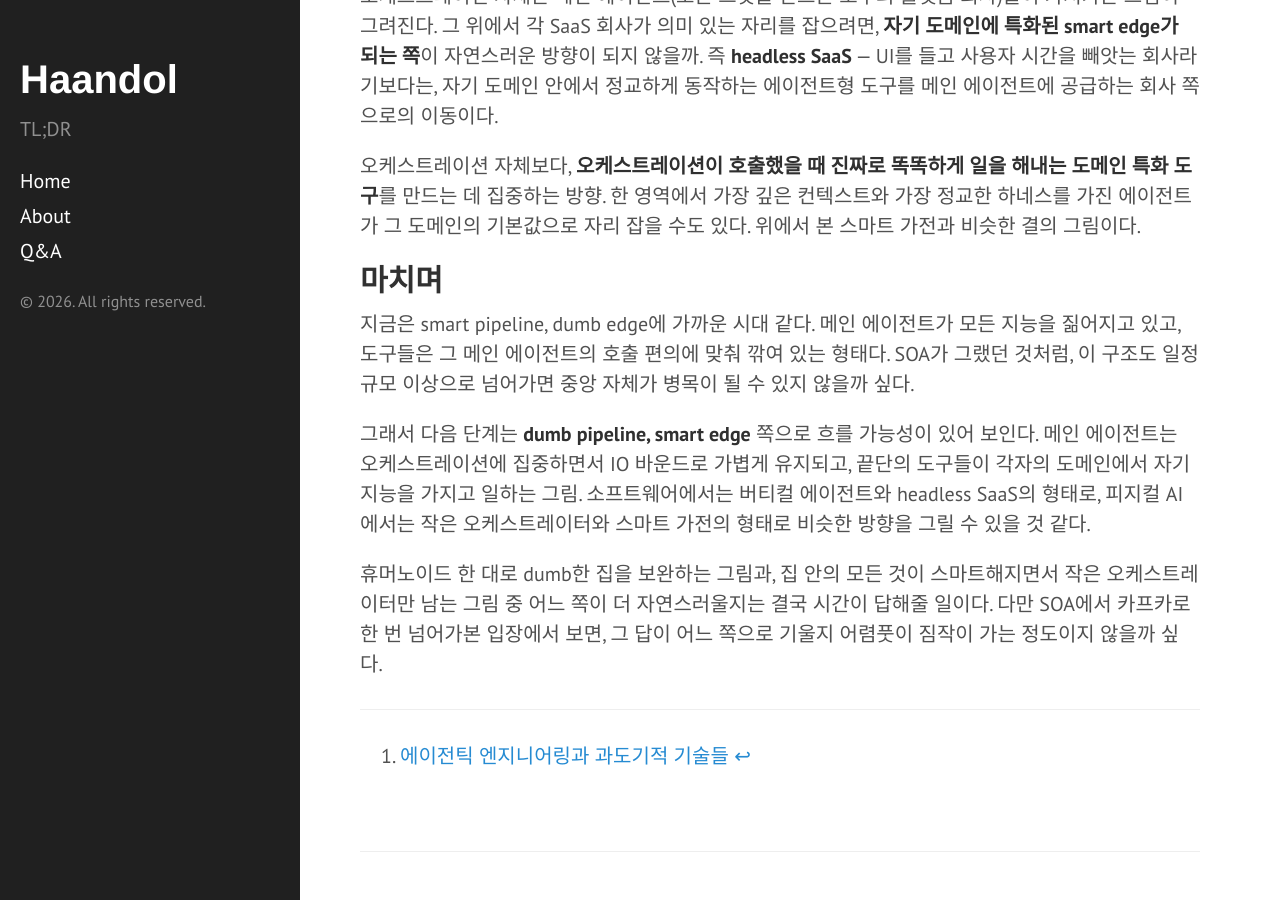
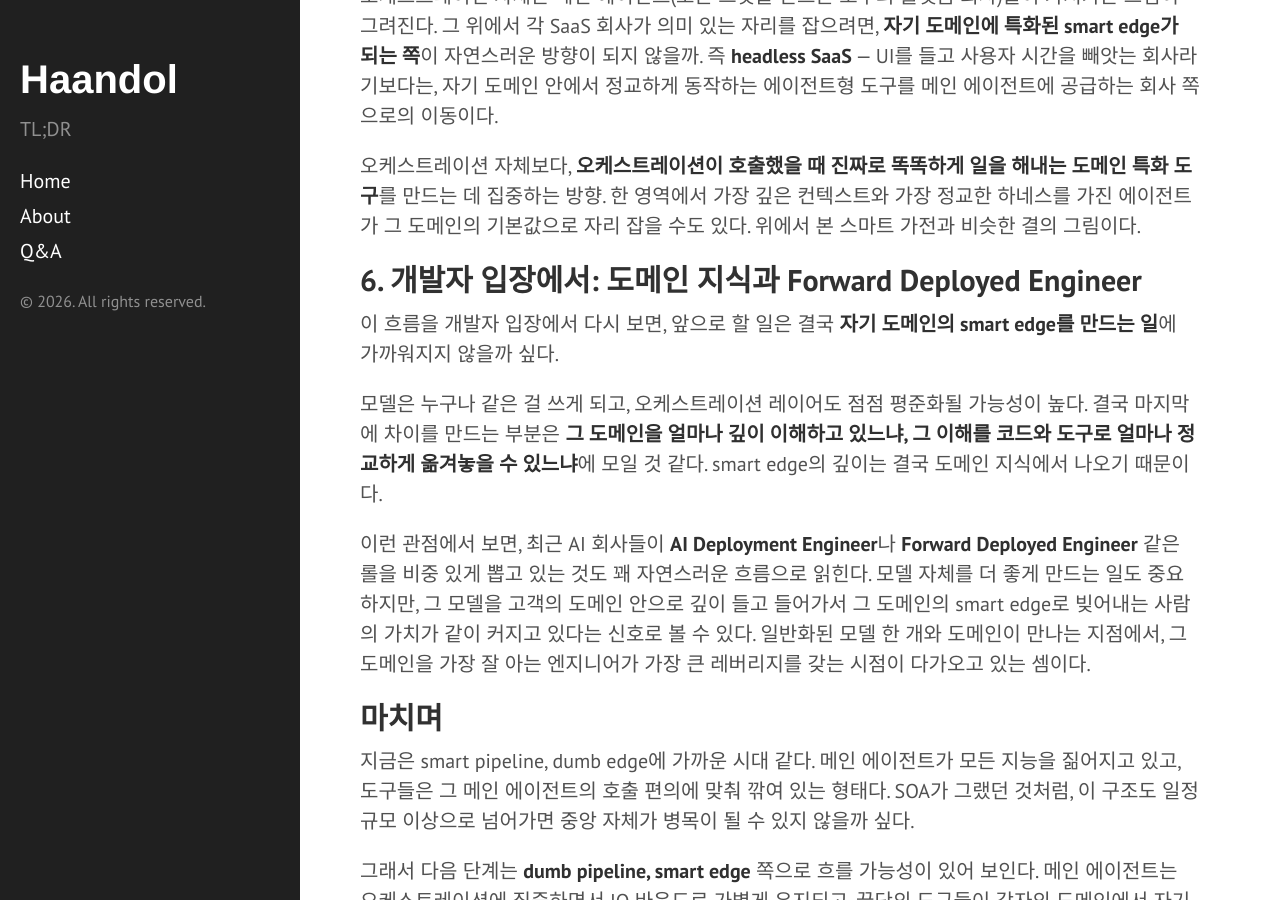
Before and after one commit to haandol/haandol.github.com, a Jekyll site: the page built from _posts/2026-05-27-dumb-pipeline-smart-edge-agent.md, in a window 1280 px wide and 900 px high, scrolled down 3365 px. Built offline with Jekyll 4.4.1, drawn with Linux system fonts in a browser that asks for light colours; comment, search, counter and statistics services are not loaded.

Commit message:
add section on developer perspective: domain knowledge and Forward Deployed Engineer roles, rename slug to include agent
Co-Authored-By: Claude Opus 4.7 (1M context) <noreply@anthropic.com>

```diff
--- a/_posts/2026-05-27-dumb-pipeline-smart-edge.md
+++ b/_posts/2026-05-27-dumb-pipeline-smart-edge-agent.md
@@ -76,6 +76,14 @@ SOA(Service-Oriented Architecture) 시절의 ESB(Enterprise Service Bus)를 기
 
 오케스트레이션 자체보다, **오케스트레이션이 호출했을 때 진짜로 똑똑하게 일을 해내는 도메인 특화 도구**를 만드는 데 집중하는 방향. 한 영역에서 가장 깊은 컨텍스트와 가장 정교한 하네스를 가진 에이전트가 그 도메인의 기본값으로 자리 잡을 수도 있다. 위에서 본 스마트 가전과 비슷한 결의 그림이다.
 
+## 6. 개발자 입장에서: 도메인 지식과 Forward Deployed Engineer
+
+이 흐름을 개발자 입장에서 다시 보면, 앞으로 할 일은 결국 **자기 도메인의 smart edge를 만드는 일**에 가까워지지 않을까 싶다.
+
+모델은 누구나 같은 걸 쓰게 되고, 오케스트레이션 레이어도 점점 평준화될 가능성이 높다. 결국 마지막에 차이를 만드는 부분은 **그 도메인을 얼마나 깊이 이해하고 있느냐, 그 이해를 코드와 도구로 얼마나 정교하게 옮겨놓을 수 있느냐**에 모일 것 같다. smart edge의 깊이는 결국 도메인 지식에서 나오기 때문이다.
+
+이런 관점에서 보면, 최근 AI 회사들이 **AI Deployment Engineer**나 **Forward Deployed Engineer** 같은 롤을 비중 있게 뽑고 있는 것도 꽤 자연스러운 흐름으로 읽힌다. 모델 자체를 더 좋게 만드는 일도 중요하지만, 그 모델을 고객의 도메인 안으로 깊이 들고 들어가서 그 도메인의 smart edge로 빚어내는 사람의 가치가 같이 커지고 있다는 신호로 볼 수 있다. 일반화된 모델 한 개와 도메인이 만나는 지점에서, 그 도메인을 가장 잘 아는 엔지니어가 가장 큰 레버리지를 갖는 시점이 다가오고 있는 셈이다.
+
 ## 마치며
 
 지금은 smart pipeline, dumb edge에 가까운 시대 같다. 메인 에이전트가 모든 지능을 짊어지고 있고, 도구들은 그 메인 에이전트의 호출 편의에 맞춰 깎여 있는 형태다. SOA가 그랬던 것처럼, 이 구조도 일정 규모 이상으로 넘어가면 중앙 자체가 병목이 될 수 있지 않을까 싶다.
```
